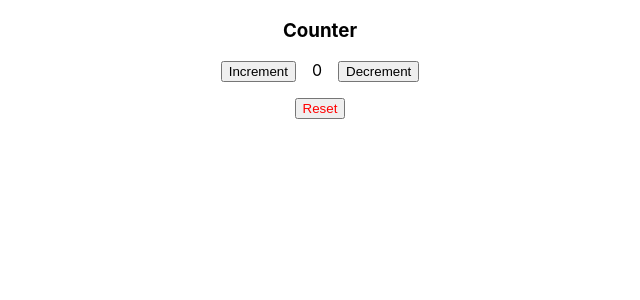
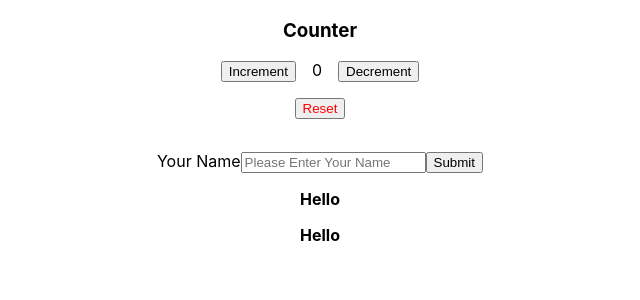
Before and after one commit to niteshsharma5/React-Upskilling, a React (Create React App) app: page / in a window 1280 px wide. Shown: the top 300 px of the page, without its empty margins (320-960 px from the left). Built offline with nearby package versions, Linux system fonts and the light colour scheme.

Commit message:
feat:show hello name instantly as the name changes

```diff
--- a/src/App.js
+++ b/src/App.js
@@ -1,10 +1,13 @@
 import logo from "./logo.svg";
 import "./App.css";
 import Counter from "./components/Counter/Counter";
+import Name from "./components/Name/Name";
+
 function App() {
 	return (
 		<div className="App">
 			<Counter />
+			<Name />
 		</div>
 	);
 }
--- a/src/components/Counter/Counter.css
+++ b/src/components/Counter/Counter.css
@@ -1,3 +1,8 @@
+.main {
+	border: black;
+	margin-bottom: 2rem;
+}
+
 .main span {
 	margin: 0 1rem 0 1rem;
 }
--- a/src/components/Counter/Counter.js
+++ b/src/components/Counter/Counter.js
@@ -12,9 +12,7 @@ const Counter = () => {
 
 	return (
 		<div className="main">
-			<div>
-				<h3>Counter</h3>
-			</div>
+			<h3>Counter</h3>
 			<button onClick={increment}>Increment</button>
 			<span>{count}</span>
 			<button onClick={decrement}>Decrement</button>
--- /dev/null
+++ b/src/components/Name/Name.css
@@ -0,0 +1,4 @@
+/* .name_display {
+  display: block;
+  font-size: 5rem;
+} */
--- /dev/null
+++ b/src/components/Name/Name.js
@@ -0,0 +1,37 @@
+import React, { useState } from "react";
+import "./Name.css";
+
+const Name = () => {
+	const [name, setName] = useState();
+	const [name1, setName1] = useState();
+
+	const handleChange = (e) => setName(e.target.value);
+
+	const handleChangeOnSubmit = (e) => setName1(name);
+
+	return (
+		<div className="main">
+			<label>Your Name</label>
+			<input
+				type="text"
+				placeholder="Please Enter Your Name"
+				value={name}
+				onChange={handleChange}
+			/>
+			<button onClick={handleChangeOnSubmit}>Submit</button>
+
+			<div className="name_display">
+				<p>
+					<b>Hello {name}</b>
+				</p>
+			</div>
+			<div className="name_display">
+				<p>
+					<b>Hello {name1}</b>
+				</p>
+			</div>
+		</div>
+	);
+};
+
+export default Name;
```
